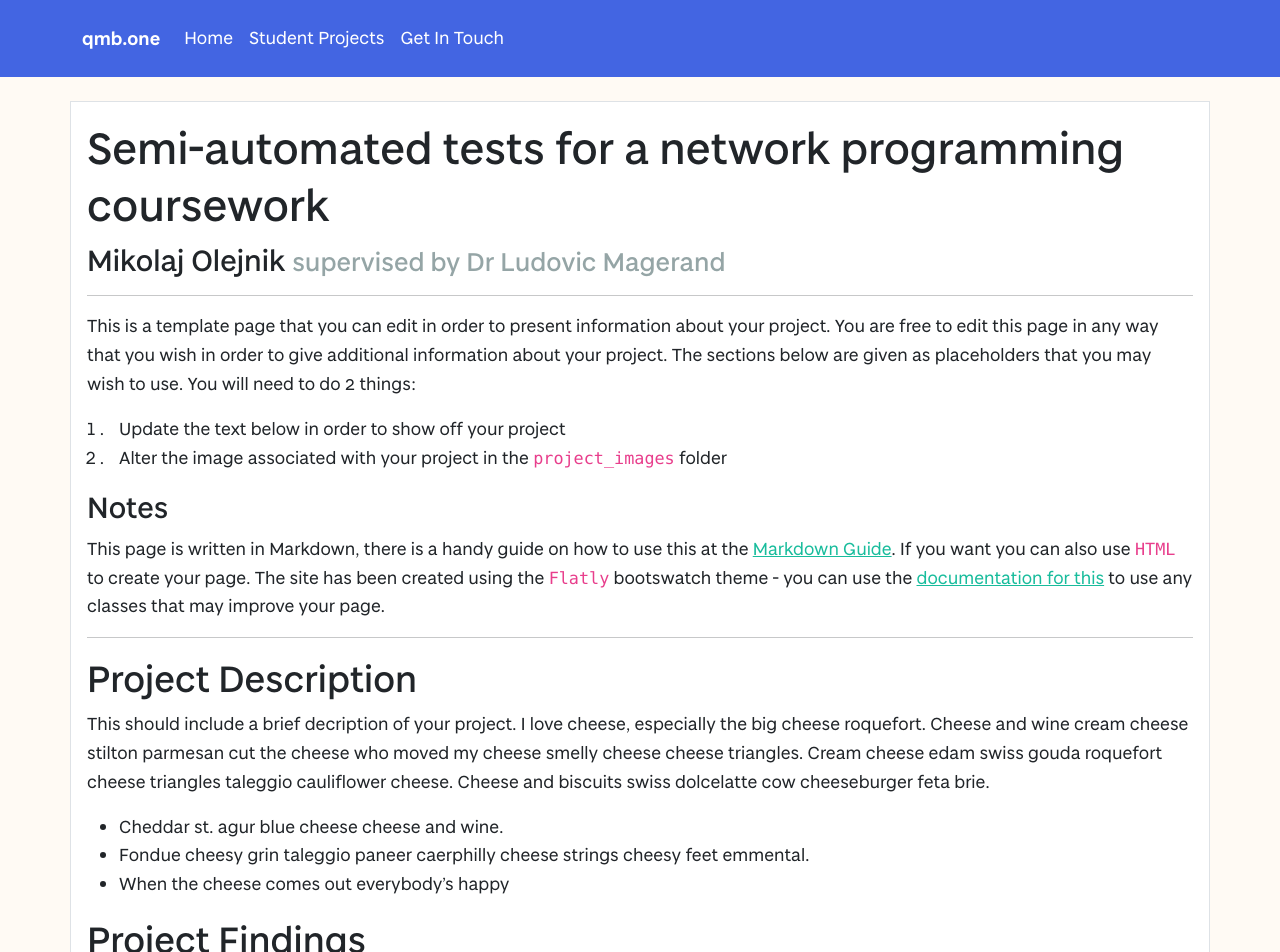
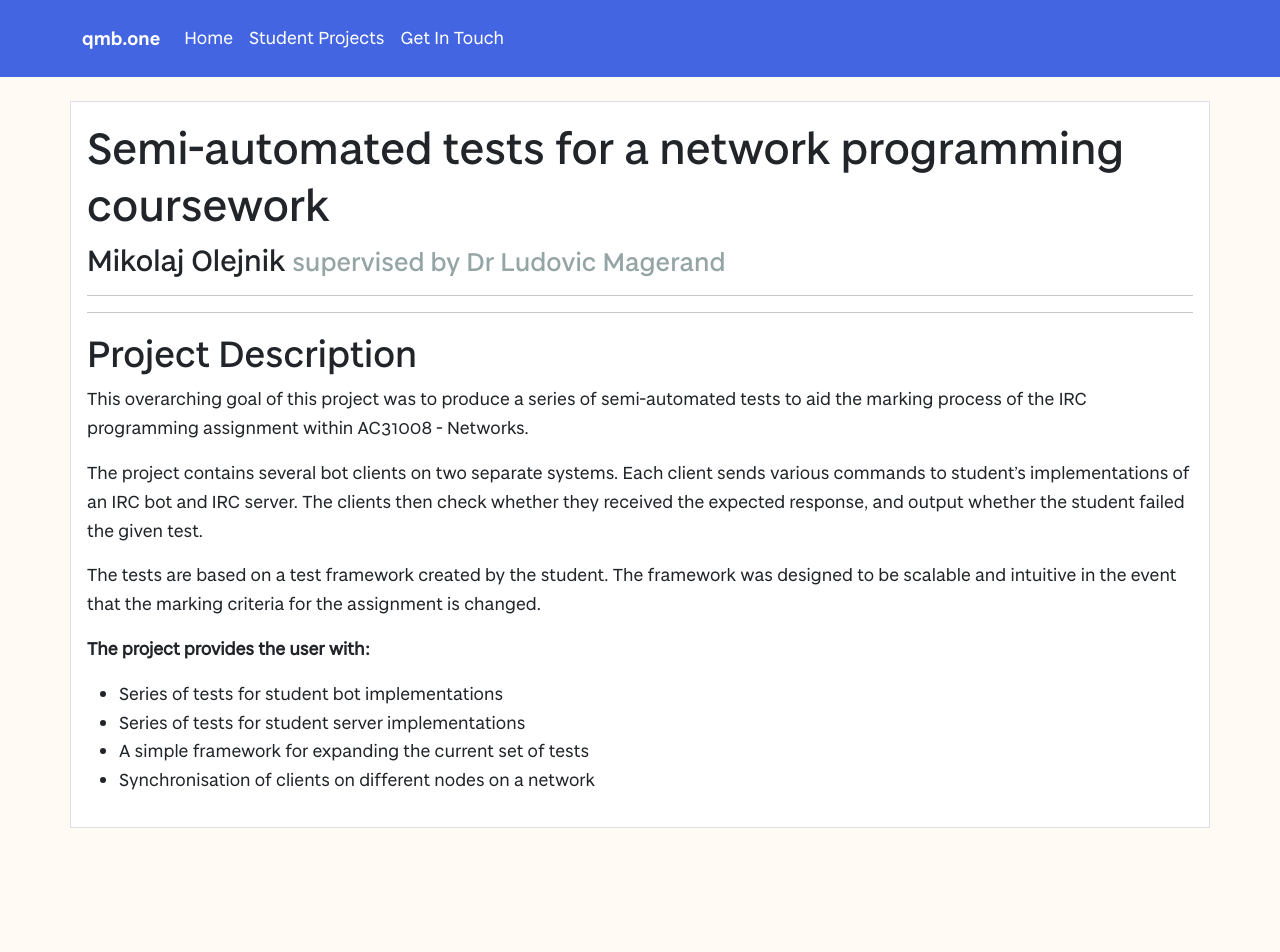
Before and after one commit to vivienprk/degree-show-2022, a Jekyll site: the page built from projects/MikolajOlejnik.md, in a window 1280 px wide and 1400 px high. Shown: the top 952 px of the window. Built offline with Jekyll 4.4.1, drawn with Linux system fonts in a browser that asks for light colours; some of the changed text lies outside the part shown.

Commit message:
Mikolaj Olejnik information for site

```diff
--- a/projects/MikolajOlejnik.md
+++ b/projects/MikolajOlejnik.md
@@ -3,34 +3,23 @@ layout: project
 studentName: "Mikolaj Olejnik"
 supervisorName: "Dr Ludovic Magerand"
 projectTitle: "Semi-automated tests for a network programming coursework"
-projectImage: "sampleImage.jpg"
+projectImage: "automated_tests.jpg"
 
 ---
 
-This is a template page that you can edit in order to present information about your project. You are free to edit this page in any way that you wish in order to give additional information about your project. The sections below are given as placeholders that you may wish to use. You will need to do 2 things:
-
-1. Update the text below in order to show off your project
-2. Alter the image associated with your project in the `project_images` folder
-
-### Notes
-This page is written in Markdown, there is a handy guide on how to use this at the [Markdown Guide](https://www.markdownguide.org/cheat-sheet/). If you want you can also use `HTML` to create your page. The site has been created using the `Flatly` bootswatch theme - you can use the [documentation for this](https://bootswatch.com/flatly/) to use any classes that may improve your page.
 
 <hr>
 
 ## Project Description
-This should include a brief decription of your project. I love cheese, especially the big cheese roquefort. Cheese and wine cream cheese stilton parmesan cut the cheese who moved my cheese smelly cheese cheese triangles. Cream cheese edam swiss gouda roquefort cheese triangles taleggio cauliflower cheese. Cheese and biscuits swiss dolcelatte cow cheeseburger feta brie.
+This overarching goal of this project was to produce a series of semi-automated tests to aid the marking process of the IRC programming assignment within AC31008 - Networks.
 
-- Cheddar st. agur blue cheese cheese and wine.
-- Fondue cheesy grin taleggio paneer caerphilly cheese strings cheesy feet emmental.
-- When the cheese comes out everybody's happy
+The project contains several bot clients on two separate systems. Each client sends various commands to student's implementations of an IRC bot and IRC server. The clients then check whether they received the expected response, and output whether the student failed the given test.
 
-## Project Findings
-This section should talk about the main findings of your project and the key parts that you want to show off.
+The tests are based on a test framework created by the student. The framework was designed to be scalable and intuitive in the event that the marking criteria for the assignment is changed.
 
-## Project Media
-If you are really keen you can also create a video to demonstrate your project and embed this in the page. An example of a youTube video being embedded is below. You will want to change the width of this to be 100% and put the height as something around 500.
+**The project provides the user with:**
 
-
-<iframe width="100%" height="500" src="https://www.youtube.com/embed/YUEaupJk5AI" title="YouTube video player" frameborder="0" allow="accelerometer; autoplay; clipboard-write; encrypted-media; gyroscope; picture-in-picture" allowfullscreen></iframe>
-
-Cheddar st. agur blue cheese cheese and wine. Fondue cheesy grin taleggio paneer caerphilly cheese strings cheesy feet emmental. When the cheese comes out everybody's happy
+- Series of tests for student bot implementations
+- Series of tests for student server implementations
+- A simple framework for expanding the current set of tests
+- Synchronisation of clients on different nodes on a network
```
Also changed, not shown: project_images/automated_tests.jpg (added).
